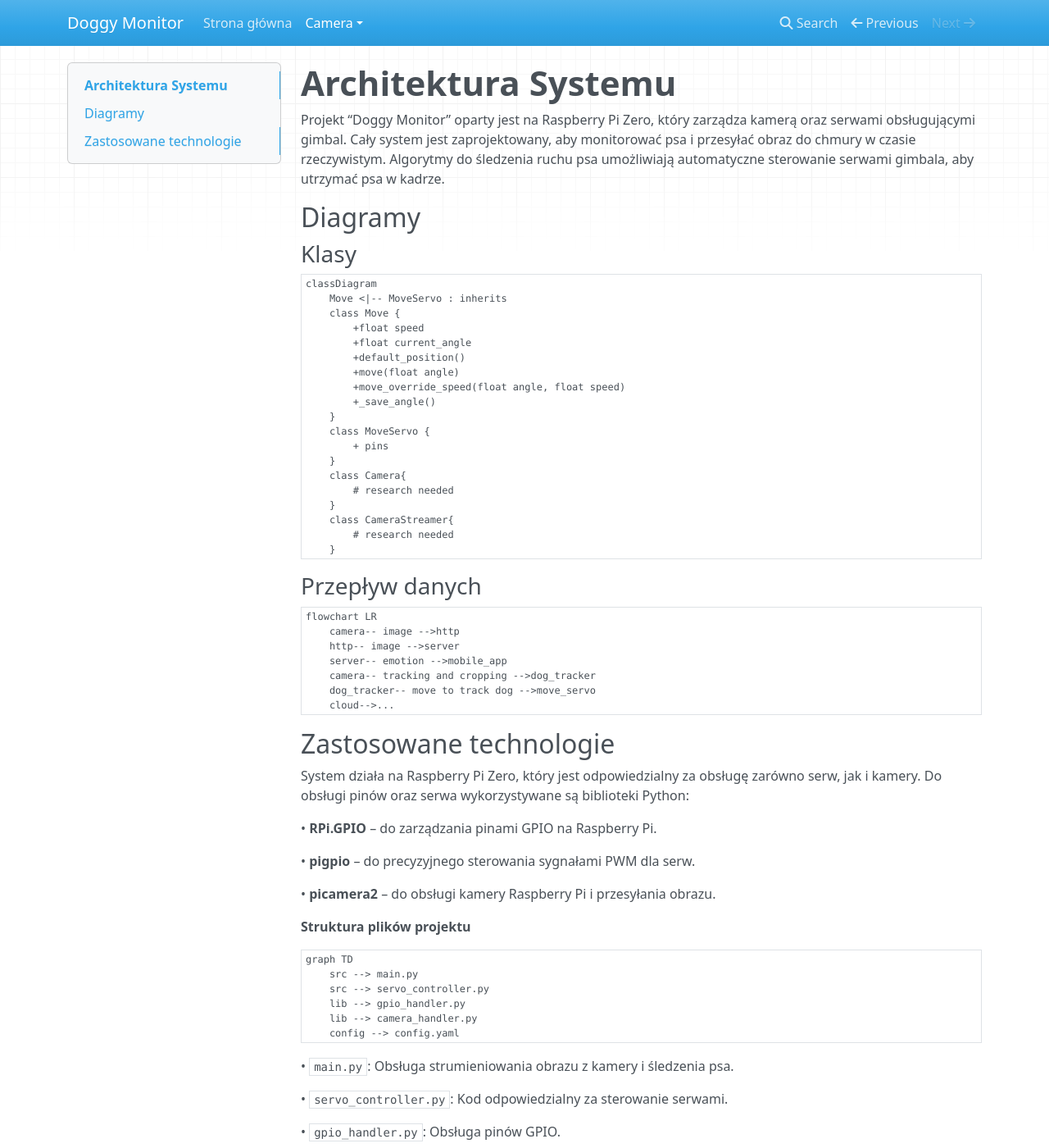
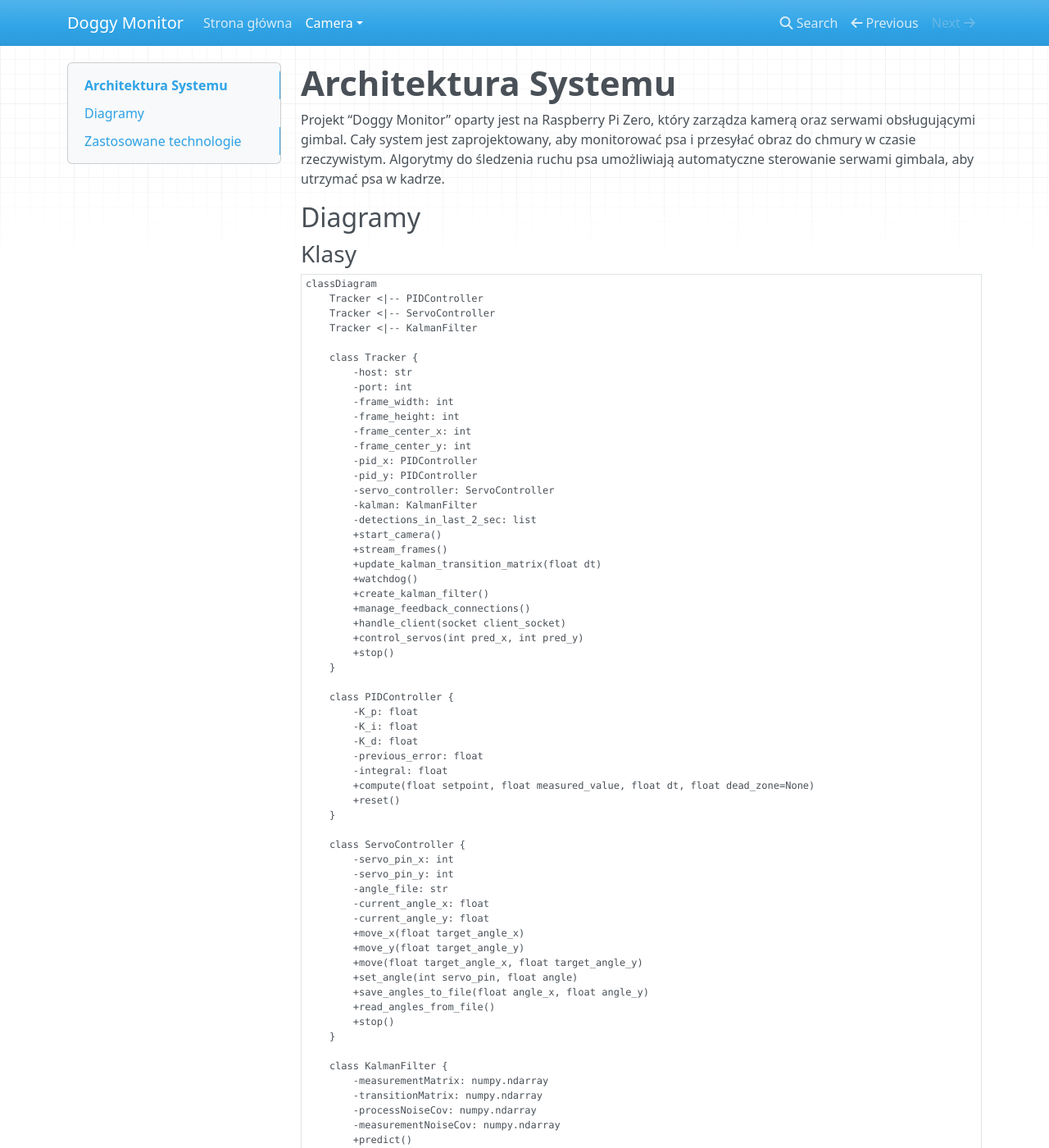
Before and after one commit to zofiadrozdowska0/Doggy_monitor, an MkDocs documentation site: the page built from docs/docs/camera/arch.md, in a window 1280 px wide and 1400 px high. Shown: the whole window at 82% size. Built offline with MkDocs 1.6.1, drawn with Linux system fonts in a browser that asks for light colours; nearby versions of some CDN libraries; some of the changed text lies outside the part shown.

Commit message:
Poprawki arch

````diff
--- a/docs/docs/camera/arch.md
+++ b/docs/docs/camera/arch.md
@@ -8,23 +8,65 @@ Projekt “Doggy Monitor” oparty jest na Raspberry Pi Zero, który zarządza k
 
 ```mermaid
 classDiagram
-    Move <|-- MoveServo : inherits
-    class Move {
-        +float speed
-        +float current_angle
-        +default_position()
-        +move(float angle)
-        +move_override_speed(float angle, float speed)
-        +_save_angle()
+    Tracker <|-- PIDController
+    Tracker <|-- ServoController
+    Tracker <|-- KalmanFilter
+
+    class Tracker {
+        -host: str
+        -port: int
+        -frame_width: int
+        -frame_height: int
+        -frame_center_x: int
+        -frame_center_y: int
+        -pid_x: PIDController
+        -pid_y: PIDController
+        -servo_controller: ServoController
+        -kalman: KalmanFilter
+        -detections_in_last_2_sec: list
+        +start_camera()
+        +stream_frames()
+        +update_kalman_transition_matrix(float dt)
+        +watchdog()
+        +create_kalman_filter()
+        +manage_feedback_connections()
+        +handle_client(socket client_socket)
+        +control_servos(int pred_x, int pred_y)
+        +stop()
     }
-    class MoveServo {
-        + pins
+
+    class PIDController {
+        -K_p: float
+        -K_i: float
+        -K_d: float
+        -previous_error: float
+        -integral: float
+        +compute(float setpoint, float measured_value, float dt, float dead_zone=None)
+        +reset()
     }
-    class Camera{
-        # research needed
+
+    class ServoController {
+        -servo_pin_x: int
+        -servo_pin_y: int
+        -angle_file: str
+        -current_angle_x: float
+        -current_angle_y: float
+        +move_x(float target_angle_x)
+        +move_y(float target_angle_y)
+        +move(float target_angle_x, float target_angle_y)
+        +set_angle(int servo_pin, float angle)
+        +save_angles_to_file(float angle_x, float angle_y)
+        +read_angles_from_file()
+        +stop()
     }
-    class CameraStreamer{
-        # research needed
+
+    class KalmanFilter {
+        -measurementMatrix: numpy.ndarray
+        -transitionMatrix: numpy.ndarray
+        -processNoiseCov: numpy.ndarray
+        -measurementNoiseCov: numpy.ndarray
+        +predict()
+        +correct(numpy.ndarray measurement)
     }
 ```
 
@@ -35,9 +77,9 @@ flowchart LR
     camera-- image -->http
     http-- image -->server
     server-- emotion -->mobile_app
+    http-- image -->mobile_app
     camera-- tracking and cropping -->dog_tracker
     dog_tracker-- move to track dog -->move_servo
-    cloud-->...
 ```
 
 ## **Zastosowane technologie**
@@ -56,17 +98,8 @@ System działa na Raspberry Pi Zero, który jest odpowiedzialny za obsługę zar
 graph TD
     src --> main.py
     src --> servo_controller.py
-    lib --> gpio_handler.py
-    lib --> camera_handler.py
-    config --> config.yaml
 ```
 
 • `main.py`: Obsługa strumieniowania obrazu z kamery i śledzenia psa.
 
 • `servo_controller.py`: Kod odpowiedzialny za sterowanie serwami.
-
-• `gpio_handler.py`: Obsługa pinów GPIO.
-
-• `camera_handler.py`: Integracja z kamerą.
-
-• `config.yaml`: Plik konfiguracyjny systemu.
````
Also changed, not shown: server/README.md.
